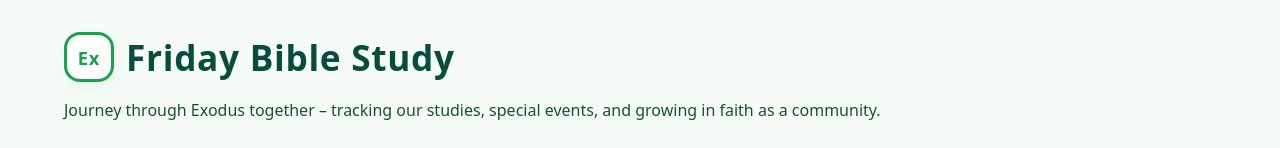
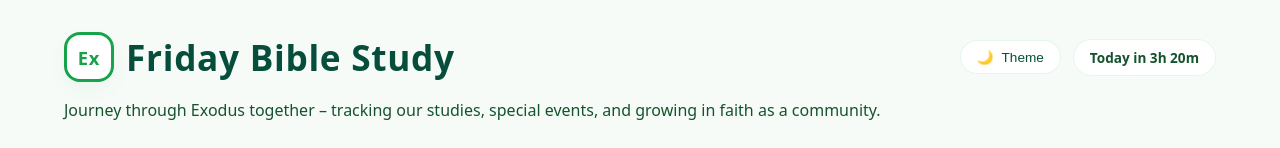
Before and after one commit to sallymkabole/bible_study, a plain HTML site: page index.html in a window 1280 px wide. Shown: the top 148 px of the page. Drawn offline with Linux system fonts and the light colour scheme.

Commit message:
first commit

```diff
--- a/index.html
+++ b/index.html
@@ -335,13 +335,13 @@ footer { margin-top:3rem; padding-top:2rem; border-top:1px solid var(--border-so
           </span>
           Friday Bible Study
         </h1>
-        <!-- <div class="header-controls">
+        <div class="header-controls">
           <button class="theme-toggle" id="theme-toggle">
             <span>🌙</span>
             <span>Theme</span>
           </button>
           <div class="countdown" id="countdown">Next: ...</div>
-        </div> -->
+        </div>
       </div>
       <p class="subtitle">
         Journey through Exodus together – tracking our studies, special events, and growing in faith as a community.
```
